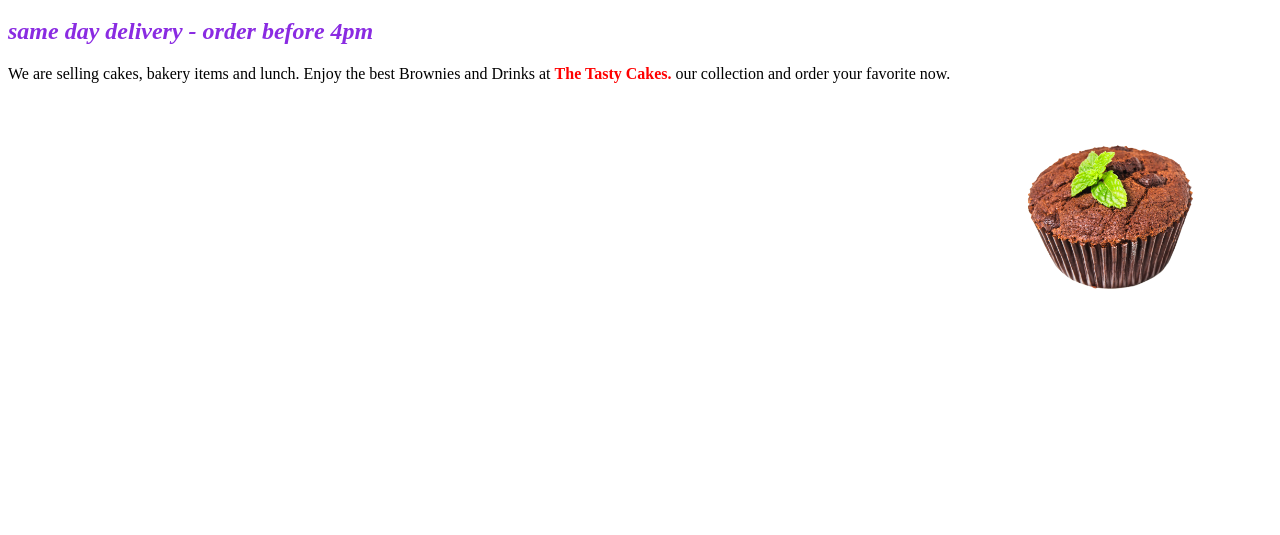
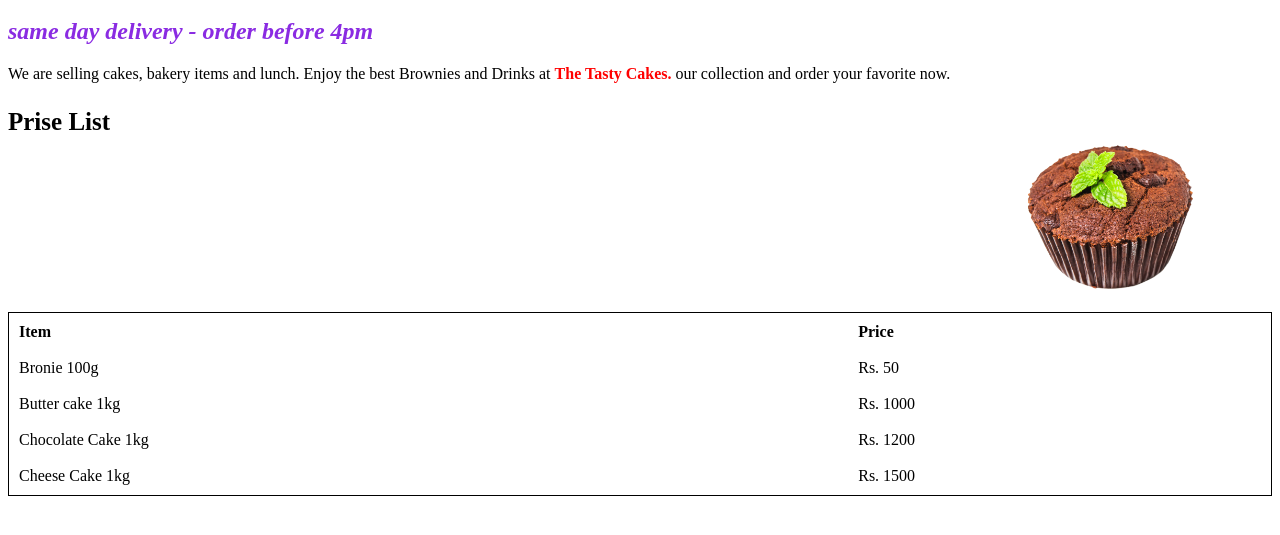
Before and after one commit to IT21117428/UOM-The-Tasty-Cakes-Sri-Lanka, a plain HTML site: page index.html in a window 1280 px wide. Shown: the part 101-636 px from the top of the page. Drawn offline with Linux system fonts and the light colour scheme.

Commit message:
create a item and price table

```diff
--- a/index.html
+++ b/index.html
@@ -11,5 +11,29 @@
     <h2 class="tagline">same day delivery - order before 4pm</h2>
     <p>We are selling cakes, bakery items and lunch. Enjoy the best Brownies and Drinks at <strong style="color: red;">The Tasty Cakes.</strong> our collection and order your favorite now.</p>
     <img class="img" src="./image-01.png" width="320px" alt="cake picture">
+    <p class="pricetopic">Prise List</p>
+
+    <table>
+      <tr>
+        <th>Item</th>
+        <th>Price</th>
+      </tr>
+      <tr>
+        <td>Bronie 100g</td>
+        <td>Rs. 50</td>
+      </tr>
+      <tr>
+        <td>Butter cake 1kg</td>
+        <td>Rs. 1000</td>
+      </tr>
+      <tr>
+        <td>Chocolate Cake 1kg</td>
+        <td>Rs. 1200</td>
+      </tr>
+      <tr>
+        <td>Cheese Cake 1kg</td>
+        <td>Rs. 1500</td>
+      </tr>
+    </table>
   </body>
 </html>
--- a/style.css
+++ b/style.css
@@ -6,3 +6,20 @@
 .img{
     float: right;
 }
+
+.pricetopic{
+    font-size: 25px;
+    font-weight: bold;
+}
+
+table{
+    border: 1px;
+    border-style: solid;
+    border-color: black;
+    width: 100%;
+}
+
+th, td{
+    text-align: left;
+    padding: 8px;
+}
```
